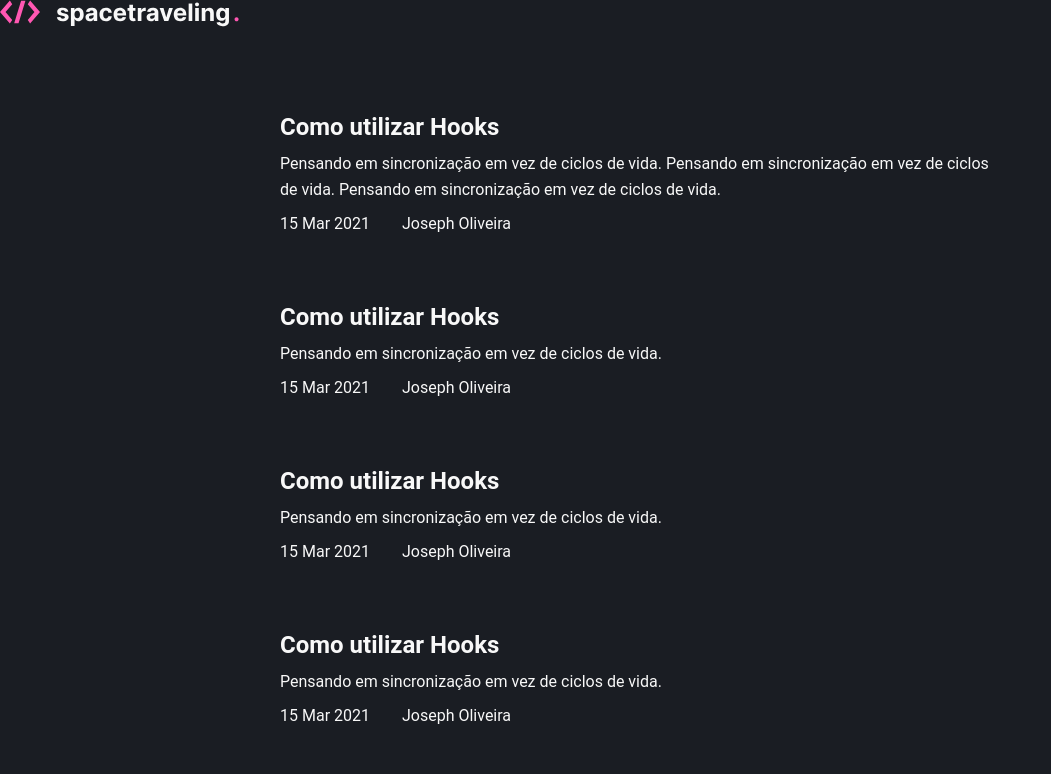
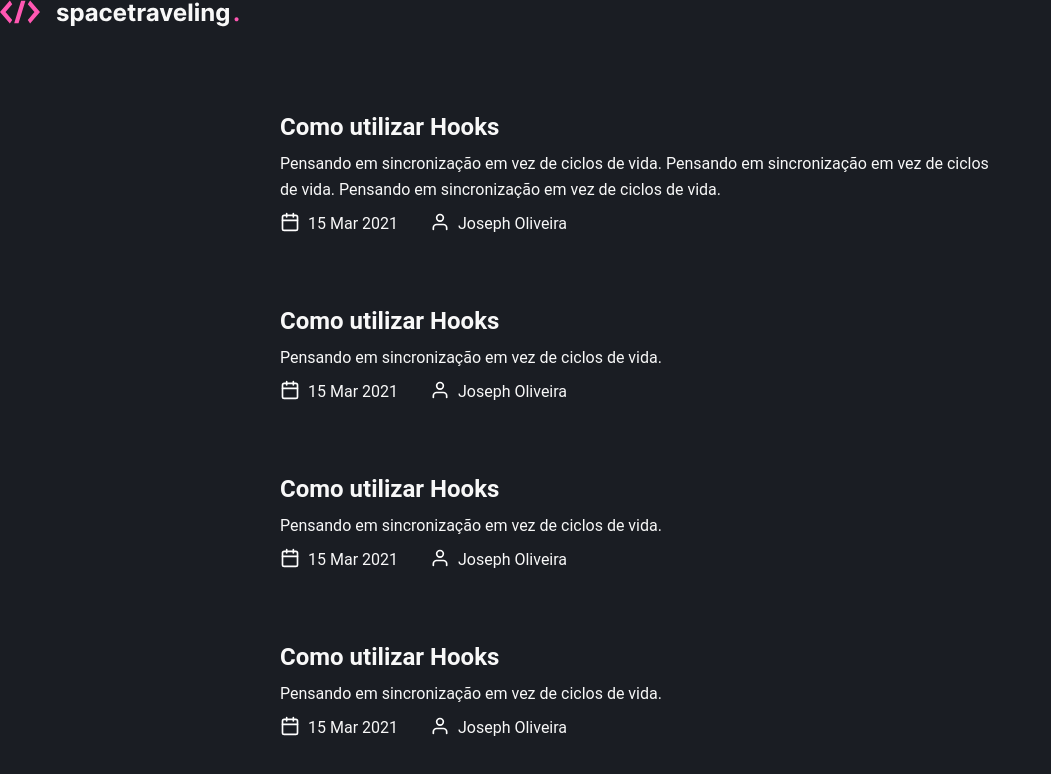
Before and after one commit to matheustark/BlogNext, a Next.js app: page / in a window 1280 px wide. Shown: the top 774 px of the page, without its empty margins (0-1051 px from the left). Built offline with nearby package versions, Linux system fonts and the light colour scheme.

Commit message:
putting the icons

```diff
--- a/package.json
+++ b/package.json
@@ -16,7 +16,7 @@
     "prismic-dom": "^2.2.5",
     "react": "17.0.1",
     "react-dom": "17.0.1",
-    "react-icons": "^4.2.0",
+    "react-icons": "^4.3.1",
     "whatwg-fetch": "^3.6.2"
   },
   "devDependencies": {
--- a/src/pages/home.module.scss
+++ b/src/pages/home.module.scss
@@ -38,13 +38,20 @@
 }
 
 .footer {
-        font-size: 1rem;
         display: flex;
         align-items: center;
 
-        p {
+        div {
+            display: flex;
             margin-right: 2rem;
-            color: var(--info);
+            align-items: center;
 
+            p {
+              font-size: 1rem;
+              color: var(--info);
+              margin-left: 0.5rem;
+              padding-bottom: 4px;
+
+            }
         }
 }
--- a/src/pages/index.tsx
+++ b/src/pages/index.tsx
@@ -1,4 +1,5 @@
 import { GetStaticProps } from 'next';
+import { FiCalendar, FiUser } from 'react-icons/fi'
 
 import { getPrismicClient } from '../services/prismic';
 
@@ -39,8 +40,8 @@ export default function Home() {
         Pensando em sincronização em vez de ciclos de vida.
         </p>
         <div className={styles.footer}>
-          <p>15 Mar 2021</p>
-          <p>Joseph Oliveira</p>
+        <div> <FiCalendar size={20} color="#FFF" /> <p>15 Mar 2021</p></div>
+          <div> <FiUser size={20} color="#FFF" /> <p>Joseph Oliveira</p></div>
         </div>
         </a>
 
@@ -48,8 +49,8 @@ export default function Home() {
         <strong>Como utilizar Hooks</strong>
         <p>Pensando em sincronização em vez de ciclos de vida.</p>
         <div className={styles.footer}>
-          <p>15 Mar 2021</p>
-          <p>Joseph Oliveira</p>
+        <div> <FiCalendar size={20} color="#FFF" /> <p>15 Mar 2021</p></div>
+          <div> <FiUser size={20} color="#FFF" /> <p>Joseph Oliveira</p></div>
         </div>
         </a>
 
@@ -57,8 +58,8 @@ export default function Home() {
         <strong>Como utilizar Hooks</strong>
         <p>Pensando em sincronização em vez de ciclos de vida.</p>
         <div className={styles.footer}>
-          <p>15 Mar 2021</p>
-          <p>Joseph Oliveira</p>
+        <div> <FiCalendar size={20} color="#FFF" /> <p>15 Mar 2021</p></div>
+          <div> <FiUser size={20} color="#FFF" /> <p>Joseph Oliveira</p></div>
         </div>
         </a>
 
@@ -66,8 +67,8 @@ export default function Home() {
         <strong>Como utilizar Hooks</strong>
         <p>Pensando em sincronização em vez de ciclos de vida.</p>
         <div className={styles.footer}>
-          <p>15 Mar 2021</p>
-          <p>Joseph Oliveira</p>
+        <div> <FiCalendar size={20} color="#FFF" /> <p>15 Mar 2021</p></div>
+          <div> <FiUser size={20} color="#FFF" /> <p>Joseph Oliveira</p></div>
         </div>
         </a>
     </div>
```
Also changed, not shown: 1 other file (tests, documents, lock files or other folders).
